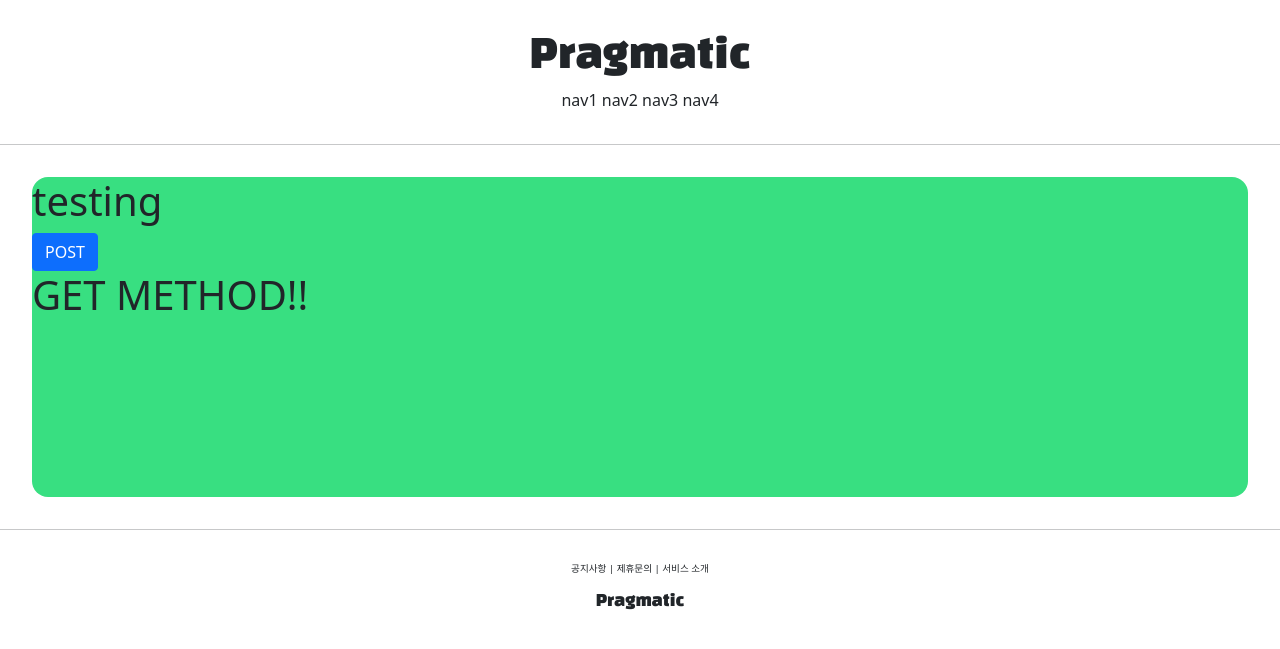
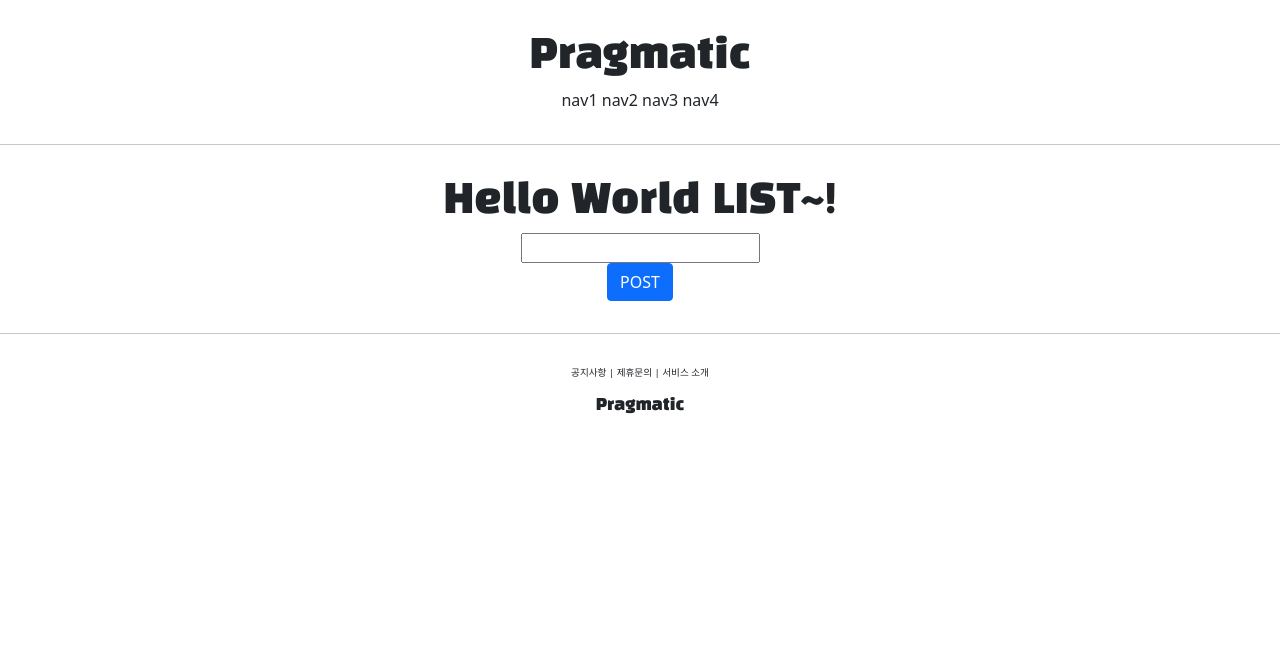
Before and after one commit to jangseoyoung98/pragmatic_2, a Django app: page /account/hello_world/ in a window 1280 px wide. Shown: the top 649 px of the page. Run offline with Django 4.2, Linux system fonts and the light colour scheme.

Commit message:
django course 17 commit

```diff
--- a/pragmatic/accountApp/templates/accountApp/hello_world.html
+++ b/pragmatic/accountApp/templates/accountApp/hello_world.html
@@ -2,19 +2,28 @@
 
 {% block content %}
 
-    <div style="height: 20rem; background-color: #38df81; border-radius: 1rem; margin: 2rem;">
-        <h1>
-            testing
+    <div style="border-radius: 1rem; margin: 2rem; text-align: center">
+        <h1 style="font-family: 'Black Han Sans', sans-serif;">
+            Hello World LIST~!
         </h1>
 
         <form action="/account/hello_world/" method="post">
             {% csrf_token %}
-            <input type="submit" class="btn btn-primary" value="POST">
+            <div>
+                <input type="text" name="hello_world_input">
+            </div>
+
+            <div>
+                <input type="submit" class="btn btn-primary" value="POST">
+            </div>
+
         </form>
 
+        {% if hello_world_output %}
         <h1>
-            {{ text }}
+            {{ hello_world_output.text }}
         </h1>
+        {% endif %}
 
     </div>
 
--- a/pragmatic/accountApp/views.py
+++ b/pragmatic/accountApp/views.py
@@ -2,11 +2,19 @@ from django.http import HttpResponse
 from django.shortcuts import render
 
 # Create your views here.
+from accountApp.models import HelloWorld
 
 
 def hello_world(request):
 
     if request.method == "POST":
-        return render(request, 'accountApp/hello_world.html', context={'text': 'POST METHOD!!'})
+
+        temp = request.POST.get('hello_world_input')
+
+        new_hello_world = HelloWorld()
+        new_hello_world.text = temp
+        new_hello_world.save()
+
+        return render(request, 'accountApp/hello_world.html', context={'hello_world_output': new_hello_world})
     else:
         return render(request, 'accountApp/hello_world.html', context={'text': 'GET METHOD!!'})
```
